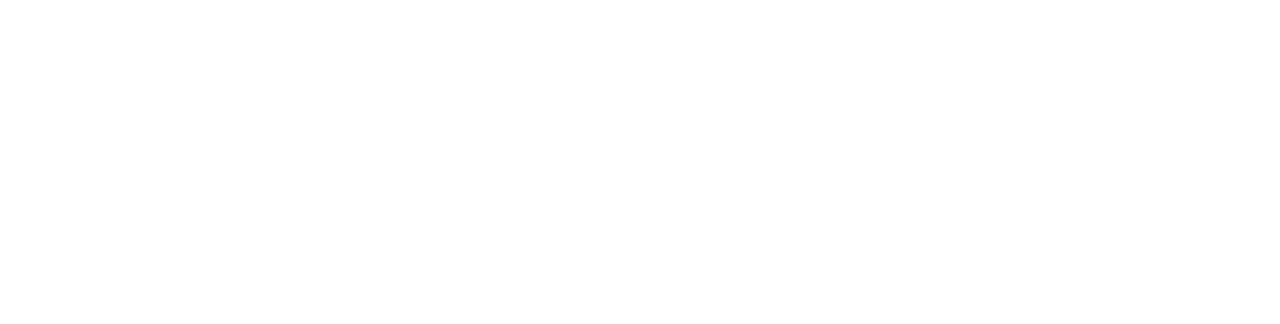
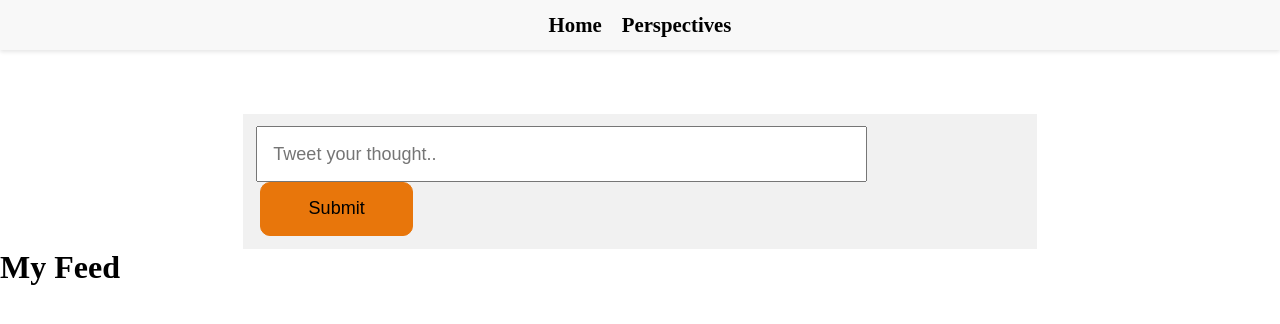
Before and after one commit to tejaskulkarni28/ExpressThoughts, a React (Create React App) app in the folder client/: page / in a window 1280 px wide. Before the commit this address had no page. Shown: the top 324 px of the page. Built offline with nearby package versions, Linux system fonts and the light colour scheme.

Commit message:
Navigation bar done

```diff
--- /dev/null
+++ b/client/src/components/Feed.jsx
@@ -0,0 +1,8 @@
+const Feed = ()=>{
+        return(
+                <>
+                        <h1>My Feed</h1>
+                </>
+        )
+}
+export default Feed;
--- /dev/null
+++ b/client/src/components/NavBar.jsx
@@ -0,0 +1,14 @@
+import React from "react";
+import { Link } from "react-router-dom";
+import navbar from '../style/navbar.css';
+const NavBar = ()=>{
+        return(
+                <div className="nav-container">
+                        <div className="nav-content">
+                            <Link to="/" ><p>Home</p></Link>
+                            <Link to="/my-thoughts"><p>Perspectives</p></Link>
+                        </div>
+                </div>
+        )
+}
+export default NavBar;
--- a/client/src/components/ViewThoughts.jsx
+++ b/client/src/components/ViewThoughts.jsx
@@ -3,7 +3,7 @@
 import viewThought from '../style/viewThought.css';
 import thoughts from '../style/thoughts.css';
 const ViewThoughts = ()=>{
-                const[thought, setThought] = useState([])
+        const[thought, setThought] = useState([])
         useEffect(()=>{
                 const fetch = async()=>{
                         const data = await getThoughts();
--- a/client/src/index.js
+++ b/client/src/index.js
@@ -3,13 +3,17 @@
 import './index.css';
 import { BrowserRouter, Routes, Route } from 'react-router-dom';
 import AddThought from './components/AddThought';
-import ThoughtsLayout from './layouts/ThoughtsLayout';
+import ViewThoughts from './components/ViewThoughts';
+import Home from './pages/Home';
+import NavBar from './components/NavBar';
 
 const root = ReactDOM.createRoot(document.getElementById('root'));
 root.render(
     <BrowserRouter>
+    <NavBar/>
         <Routes>
-            <Route path='/thoughts' element={<ThoughtsLayout/>} />
+            <Route path='/' element={<Home/>} />
+            <Route path='/my-thoughts' element={<ViewThoughts/>}/>
         </Routes>
     </BrowserRouter>
 );
--- a/client/src/layouts/ThoughtsLayout.jsx
+++ /dev/null
@@ -1,13 +0,0 @@
-import AddThought from "../components/AddThought";
-import ViewThoughts from "../components/ViewThoughts";
-
-const ThoughtsLayout = ()=>{
-        return(
-                <>
-                        <AddThought/>
-                        <ViewThoughts/>
-                </>
-        )
-}
-
-export default ThoughtsLayout;
--- /dev/null
+++ b/client/src/pages/Home.jsx
@@ -0,0 +1,14 @@
+import AddThought from "../components/AddThought";
+import NavBar from "../components/NavBar";
+import Feed from "../components/Feed";
+
+const Home = ()=>{
+        return(
+                <>
+                <AddThought/>
+                <Feed/>
+                </>
+        )
+}
+
+export default Home;
--- /dev/null
+++ b/client/src/style/navbar.css
@@ -0,0 +1,30 @@
+/* navbar.css */
+.nav-container {
+        padding: 1%;
+        background-color: #f8f8f8;
+        box-shadow: 0 2px 4px rgba(0, 0, 0, 0.1);
+        margin-bottom: 5%;
+    }
+
+    .nav-content {
+        display: flex;
+        justify-content: center; /* Centers content horizontally */
+        gap: 20px; /*Adds space between links*/
+    }
+
+    .nav-content p {
+        font-size: 1.3rem;
+        font-weight: 700;
+        margin: 0;
+        cursor: pointer;
+        color: black;
+        transition: color 0.3s ease;
+    }
+
+    .nav-content a {
+        text-decoration: none; /* Removes underline from the links */
+    }
+
+    .nav-content p:hover {
+        color: #007BFF; /* Changes color on hover */
+    }
--- a/client/src/style/viewThought.css
+++ b/client/src/style/viewThought.css
@@ -1,6 +1,6 @@
 .thoughtContainer{
         margin: 1px;
-        background-color: red;
+        /* background-color: red; */
 }
 .thoughtContent{
         padding: 2%;
@@ -8,5 +8,5 @@
 .thoughtContent p{
         font-size: 18px;
         padding: 2%;
-        background-color: blue;
+        background-color: white
 }
```
Also changed, not shown: client/src/pages/MyThoughts.jsx (added, +12 -0 lines).
